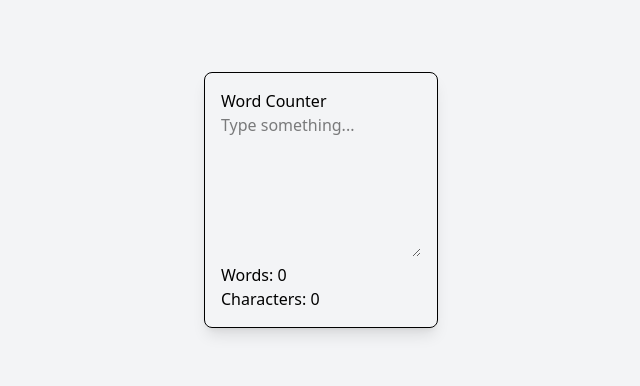
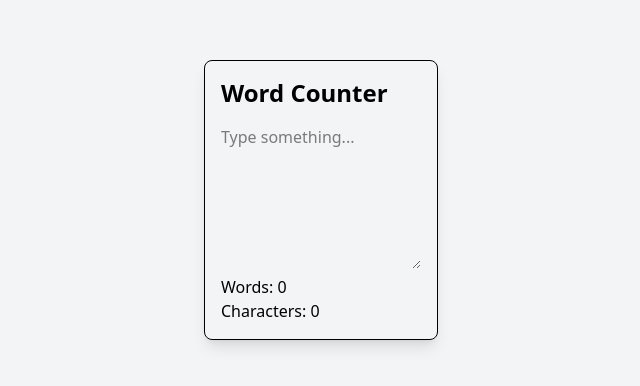
Before and after one commit to Espadv69/Word-Counter, a React (Vite) app: page / in a window 1280 px wide. Shown: the part 220-606 px from the top of the page, without its empty margins (319-959 px from the left). Built offline with nearby package versions, Linux system fonts and the light colour scheme; the HTML template or start-up script is replaced by a standard one.

Commit message:
Enhance header styling in WordCounter component for better visibility

```diff
--- a/src/components/WordCounter.jsx
+++ b/src/components/WordCounter.jsx
@@ -17,7 +17,7 @@ const WordCounter = () => {
 
   return (
     <div className="max-w-xl mx-auto mt-10 p-4 border rounded-lg shadow-lg">
-      <h1>Word Counter</h1>
+      <h1 className="text-2xl font-bold mb-4">Word Counter</h1>
       <textarea
         rows="6"
         value={text}
```
